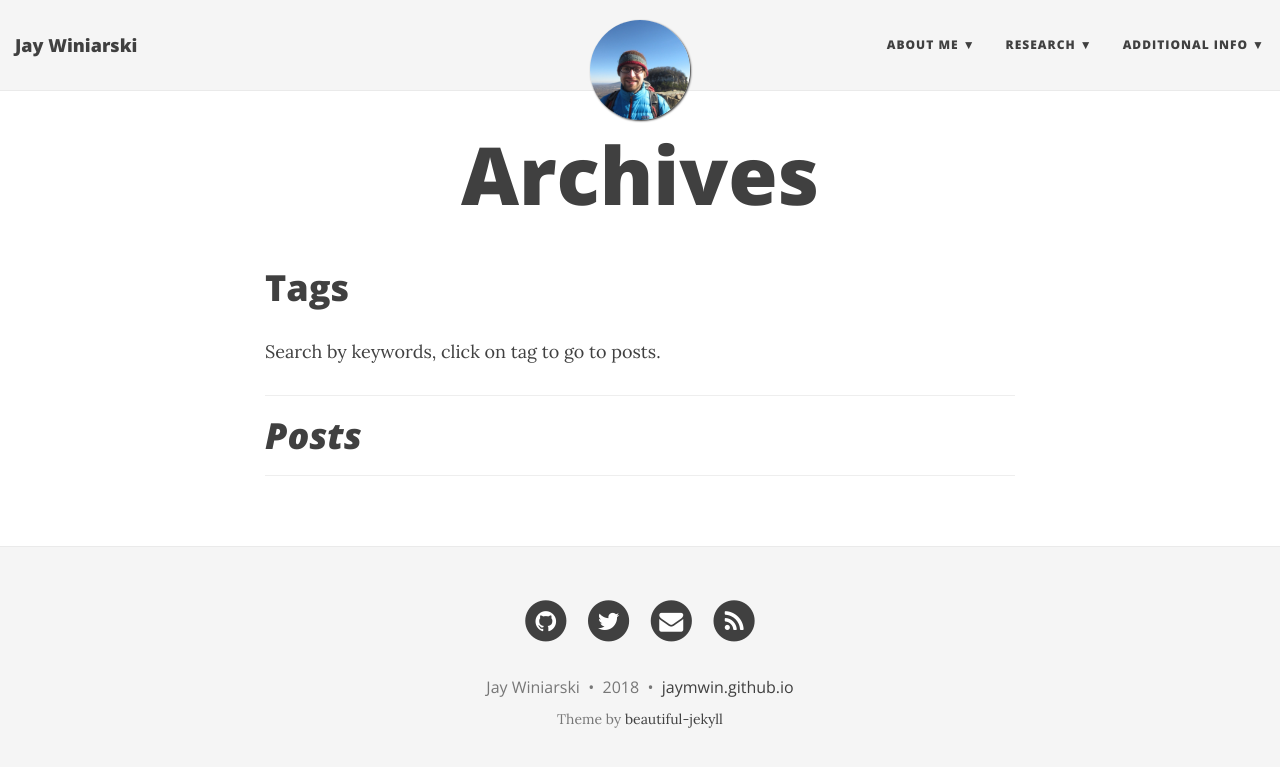
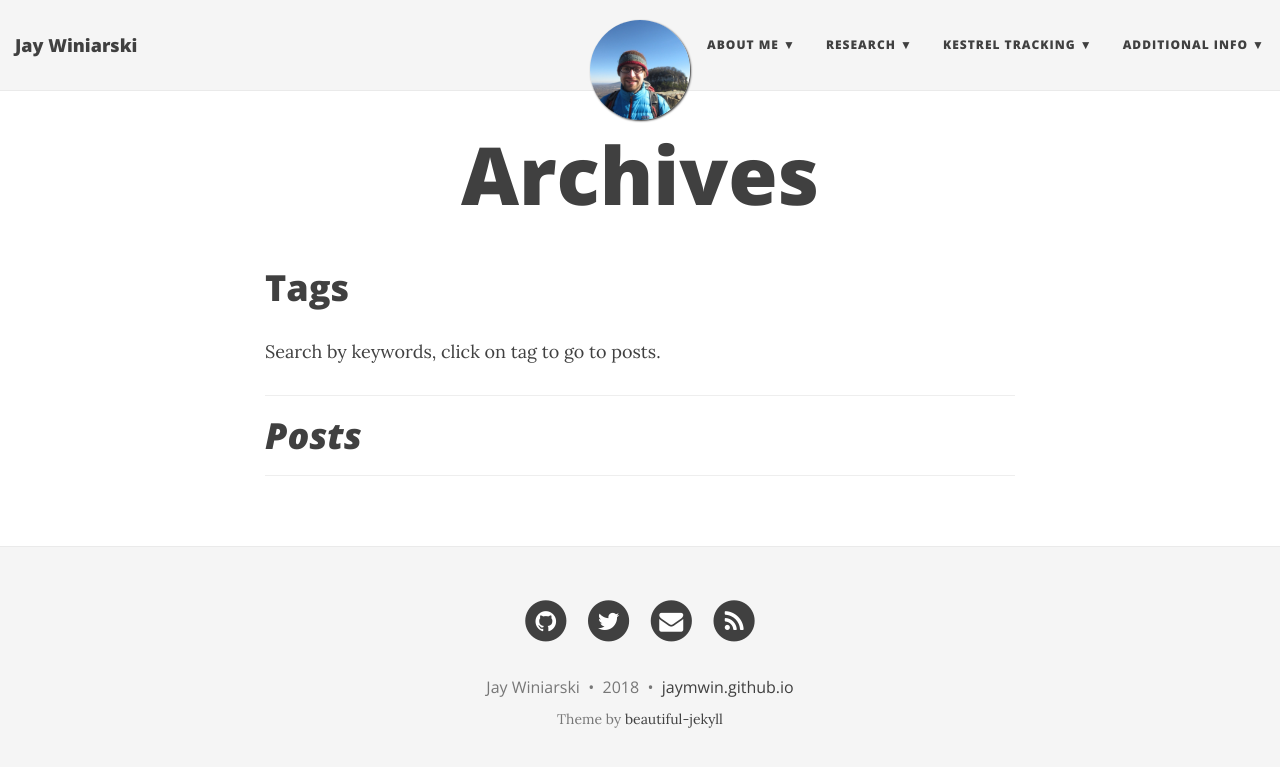
Before and after one commit to jaymwin/jaymwin.github.io, a Jekyll site: the page built from tags.md, in a window 1280 px wide. Shown: the top 767 px of the page. Built offline with Jekyll 4.4.1, drawn with Linux system fonts in a browser that asks for light colours; nearby versions of some CDN libraries.

Commit message:
Update _config.yml

```diff
--- a/_config.yml
+++ b/_config.yml
@@ -28,9 +28,9 @@ navbar-links:
   Research:
     - American Kestrel Phenology: "amke_project"
     - Bachman's Sparrow Breeding Ecology: "bacs_project"
-  #Kestrel Tracking:
+  Kestrel Tracking:
     #- Kestrel Trapping Locations: "trapping_map.html"
-    #- Satellite Telemetry Map: "tracking_map.html"
+    - Satellite Telemetry Map: "tracking_map.html"
   Additional Info:
     - Kestrel Full Cycle Phenology Project Website: "https://fullcyclephenology.com/"
     - Heath Lab @ BSU: "https://biology.boisestate.edu/gcebirds/"
```
